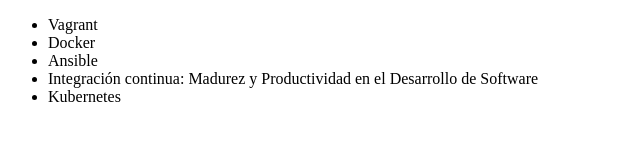
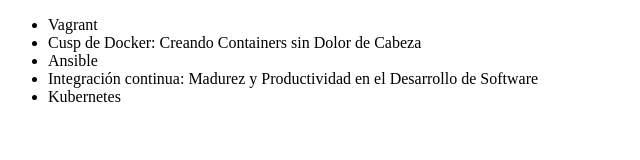
Before and after one commit to DAVIDCAVALIERE/alura-git, a plain HTML site: page index.html in a window 1280 px wide. Shown: the whole page, without its empty margins (0-640 px from the left). Drawn offline with Linux system fonts and the light colour scheme.

Commit message:
actualizando nombre del curso docker

```diff
--- a/index.html
+++ b/index.html
@@ -7,7 +7,7 @@
 <body>
      <ul>
          <li> Vagrant </li>
-         <li> Docker </li>
+         <li> Cusp de Docker: Creando Containers sin Dolor de Cabeza </li>
          <li> Ansible </li>
          <li> Integración continua: Madurez y Productividad en el Desarrollo de Software</li>
          <li> Kubernetes </li>
```
